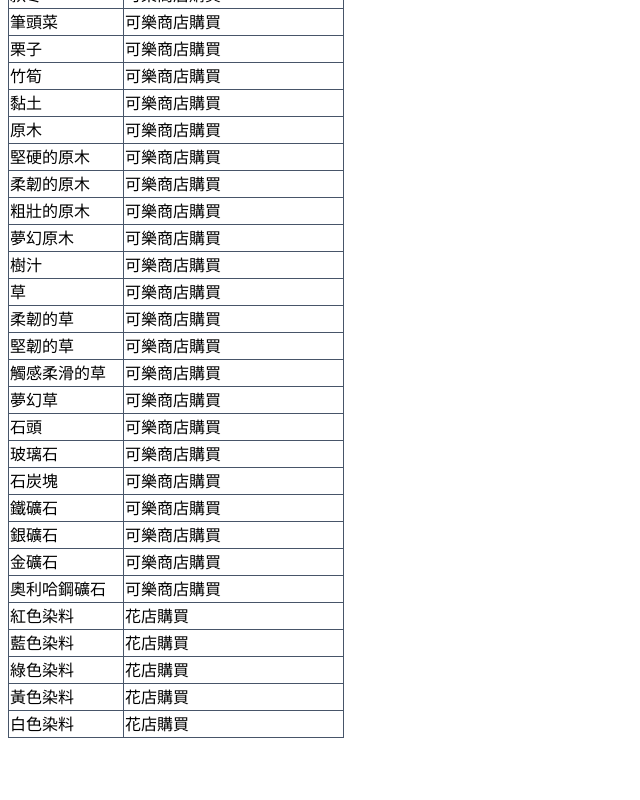
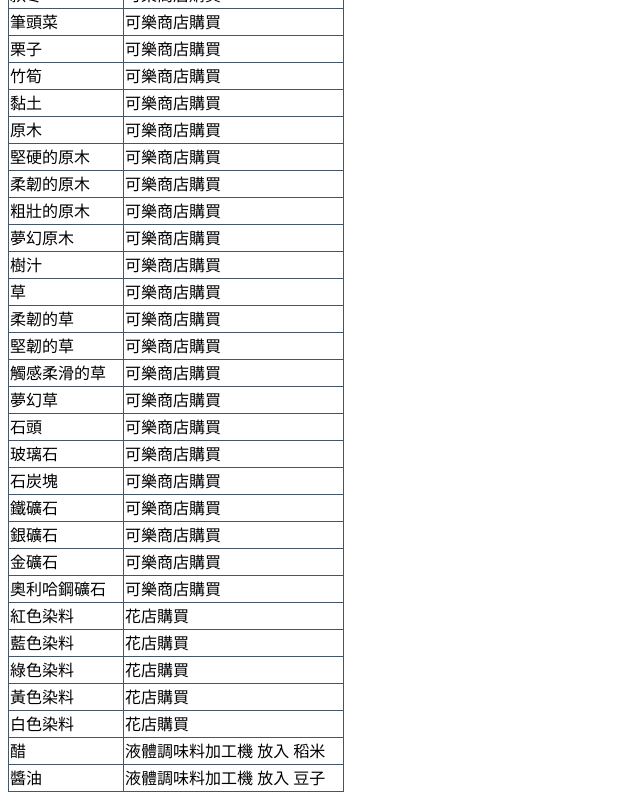
Before and after one commit to pig60214/harvest-moon, a React (Create React App) app: page /item in a window 1280 px wide. Shown: the part 819-1619 px from the top of the page, without its empty margins (0-640 px from the left). Before the commit the page ends 1565 px from the top, so only its background shows below. Built offline with nearby package versions, Linux system fonts and the light colour scheme.

Commit message:
Add Item Data

```diff
--- a/src/itemRawData.js
+++ b/src/itemRawData.js
@@ -56,6 +56,9 @@ const itemRawData = {
   '黃色染料': '花店購買',
   '白色染料': '花店購買',
 
+  '醋': '液體調味料加工機 放入 稻米',
+  '醬油': '液體調味料加工機 放入 豆子',
+
 };
 
 export default itemRawData;
```
